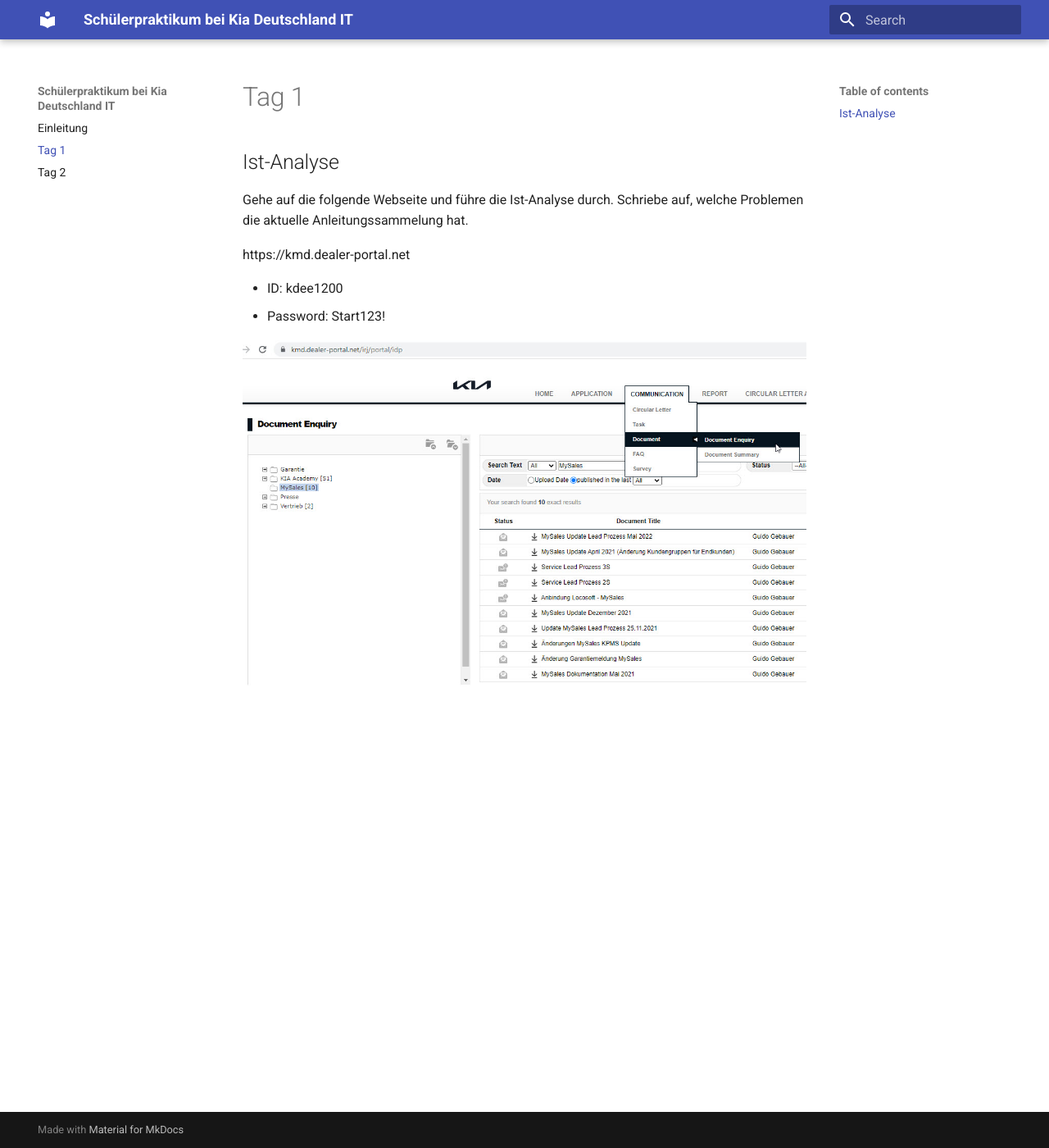
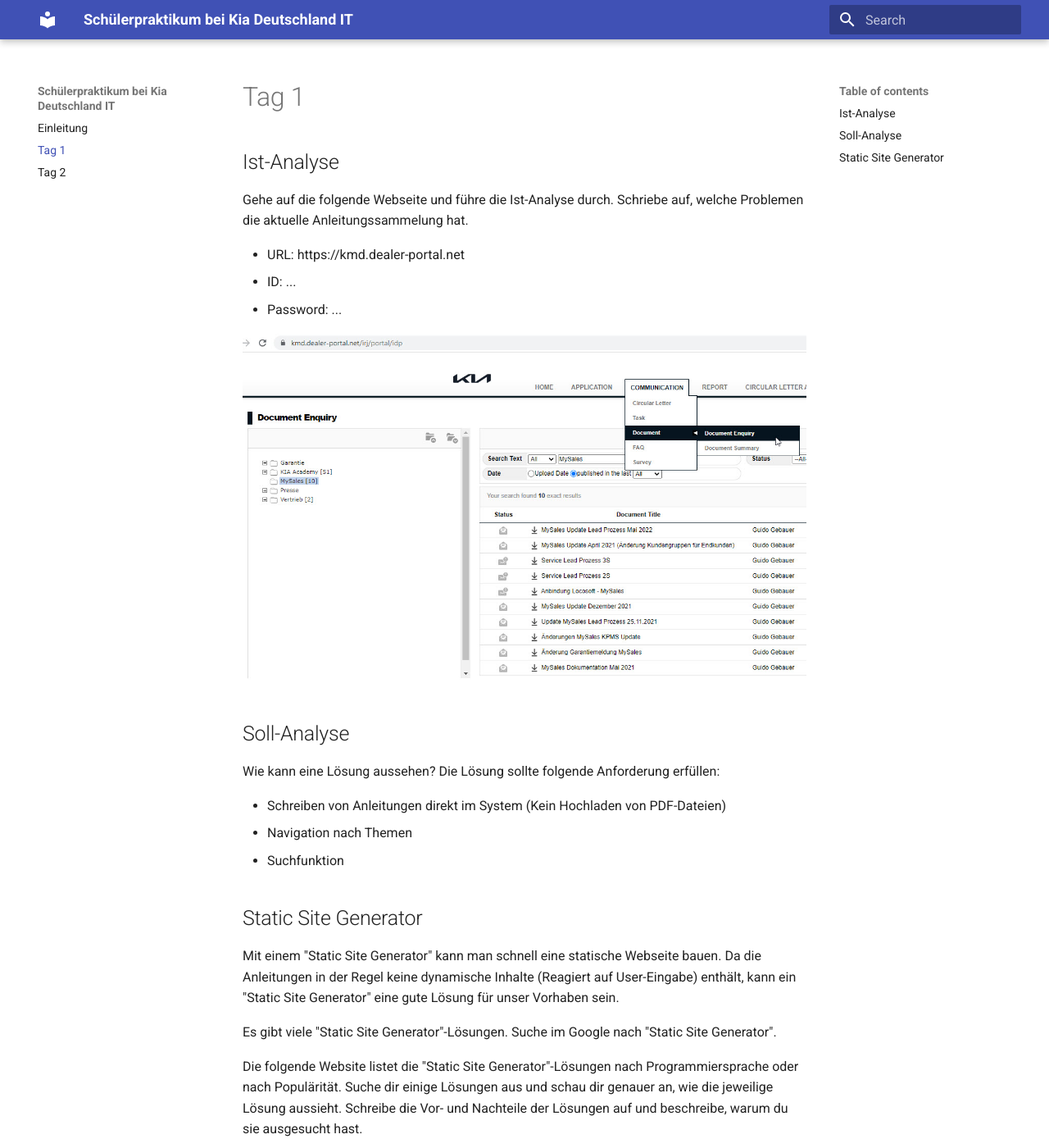
Before and after one commit to kgeniusk/studentinternship, an MkDocs documentation site: the page built from docs/day-01.md, in a window 1280 px wide and 1400 px high. Shown: the whole window at 82% size. Built offline with MkDocs 1.6.1 and Material for MkDocs 9.7.7, drawn with Linux system fonts in a browser that asks for light colours; some of the changed text lies outside the part shown.

Commit message:
some changes

```diff
--- a/docs/day-01.md
+++ b/docs/day-01.md
@@ -5,9 +5,28 @@
 Gehe auf die folgende Webseite und führe die Ist-Analyse durch.
 Schriebe auf, welche Problemen die aktuelle Anleitungssammelung hat.
 
-https://kmd.dealer-portal.net
-
-- ID: kdee1200
-- Password: Start123!
+- URL: https://kmd.dealer-portal.net
+- ID: ...
+- Password: ...
 
 ![Dealer Portal Document Query](images/dealerportal-document-enquiry.jpg)
+
+
+## Soll-Analyse
+
+Wie kann eine Lösung aussehen? Die Lösung sollte folgende Anforderung erfüllen:
+
+* Schreiben von Anleitungen direkt im System (Kein Hochladen von PDF-Dateien)
+* Navigation nach Themen
+* Suchfunktion
+
+## Static Site Generator
+
+Mit einem "Static Site Generator" kann man schnell eine statische Webseite bauen. Da die Anleitungen in der Regel keine dynamische Inhalte (Reagiert auf User-Eingabe) enthält, kann ein "Static Site Generator" eine gute Lösung für unser Vorhaben sein.
+
+Es gibt viele "Static Site Generator"-Lösungen. Suche im Google nach "Static Site Generator".
+
+Die folgende Website listet die "Static Site Generator"-Lösungen nach Programmiersprache oder nach Populärität.
+Suche dir einige Lösungen aus und schau dir genauer an, wie die jeweilige Lösung aussieht. Schreibe die Vor- und Nachteile der Lösungen auf und beschreibe, warum du sie ausgesucht hast.
+
+https://jamstack.org/generators/
```
Also changed, not shown: docs/day-02.md (line endings or trailing spaces).
